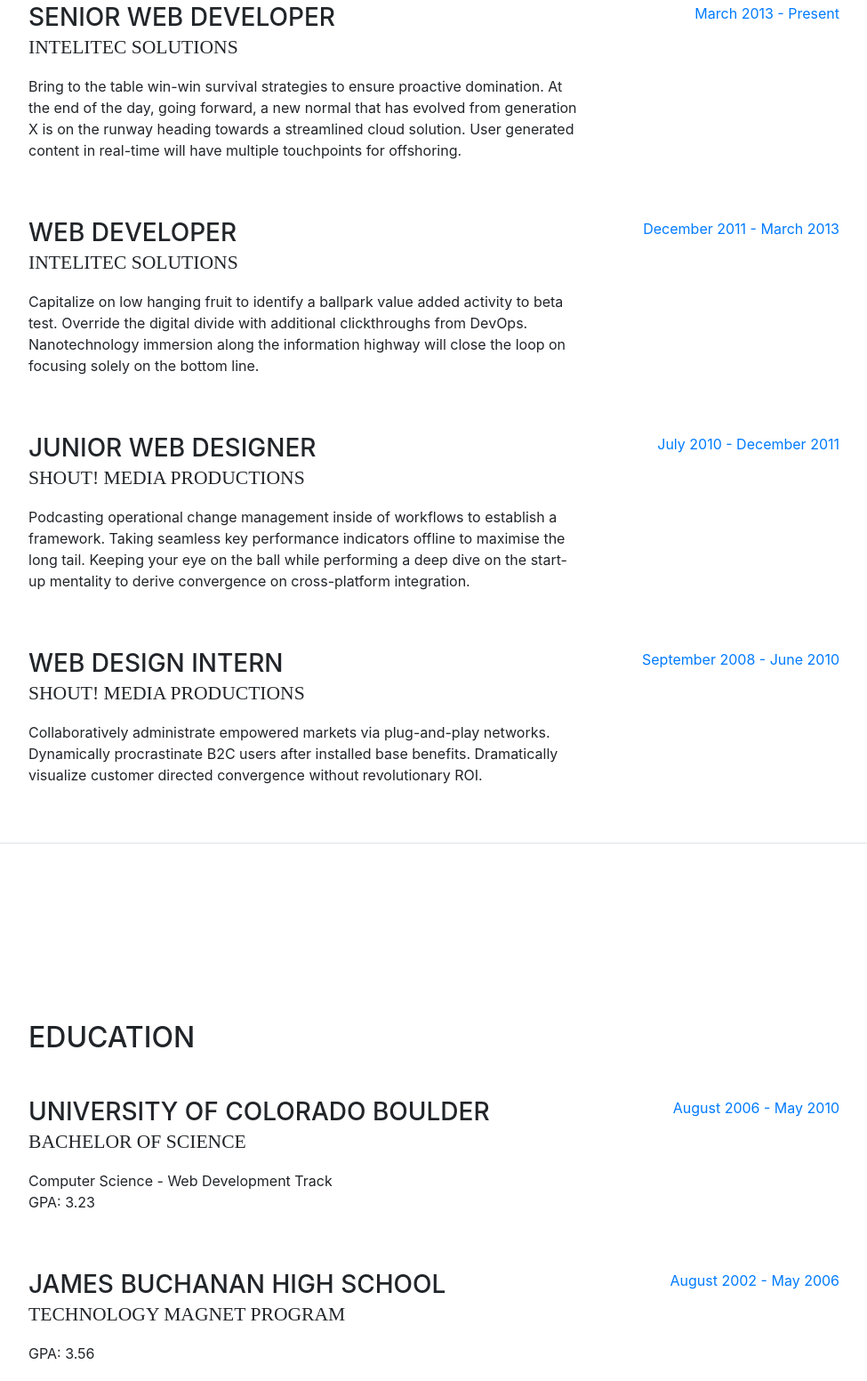
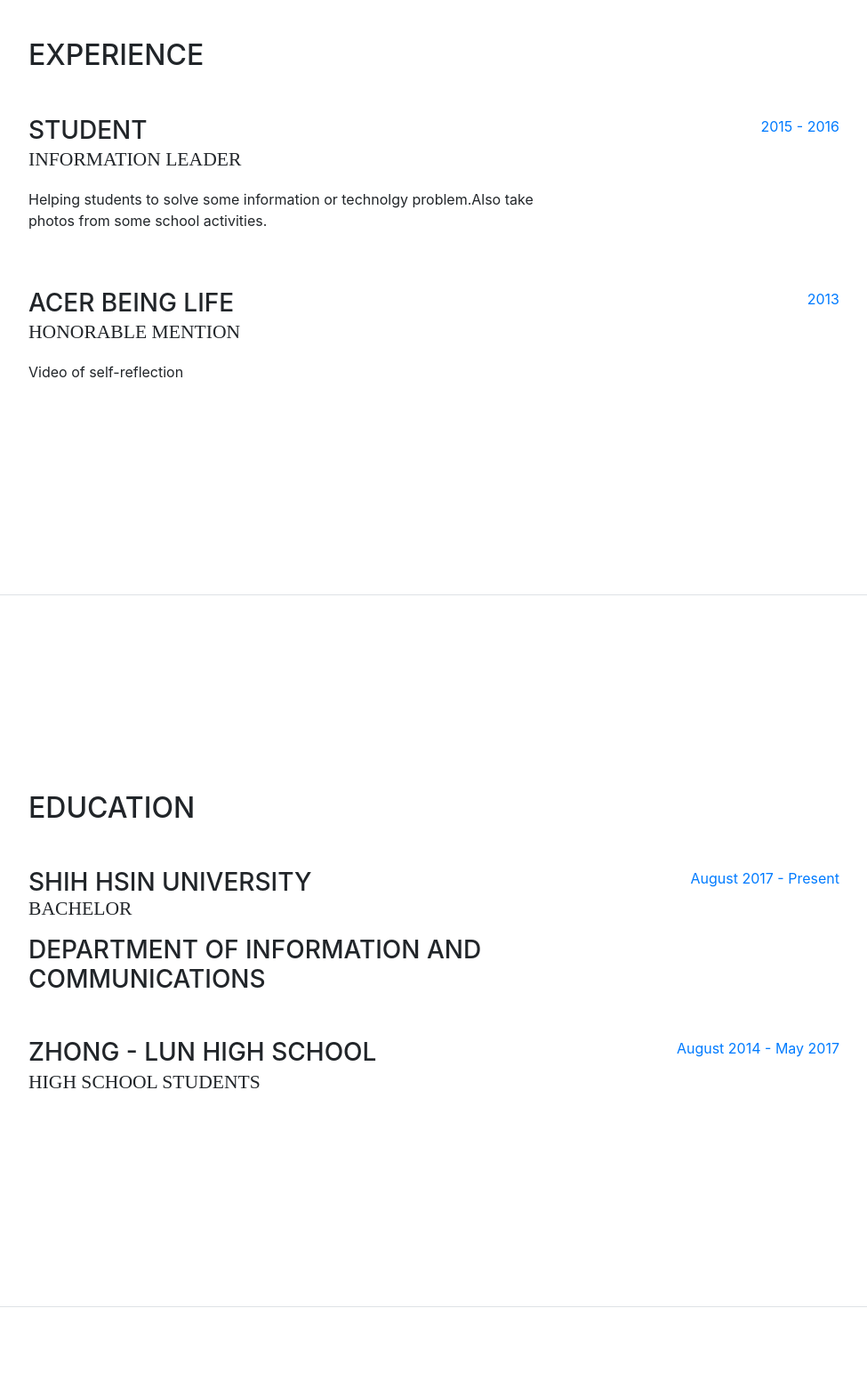
Before and after one commit to RJohn42/RJohn42.github.io, a website with bundled scripts: page index.html in a window 1280 px wide. Shown: the part 931-2483 px from the top of the page at 89% size, without its empty margins (288-1263 px from the left). Built offline with nearby package versions, Linux system fonts and the light colour scheme; a web font is replaced by a local one.

Commit message:
Add files via upload

```diff
--- a/index.html
+++ b/index.html
@@ -5,10 +5,10 @@
 
     <meta charset="utf-8">
     <meta name="viewport" content="width=device-width, initial-scale=1, shrink-to-fit=no">
-    <meta name="description" content="">
-    <meta name="author" content="">
+    <meta name="description" content="MyResume">
+    <meta name="author" content="ZhiRen">
 
-    <title>Resume - Start Bootstrap Theme</title>
+    <title>ZhiRen Resume </title>
 
     <!-- Bootstrap core CSS -->
     <link href="vendor/bootstrap/css/bootstrap.min.css" rel="stylesheet">
@@ -66,16 +66,17 @@
 
       <section class="resume-section p-3 p-lg-5 d-flex d-column" id="about">
         <div class="my-auto">
-          <h1 class="mb-0">仁
-            <span class="text-primary">RJohn</span>
+          <h1 class="mb-0">至仁
+            <span class="text-primary"><br>ZhiRen</span>
           </h1>
           <div class="subheading mb-5">Taiwan Taipei
-            <a href="mailto:name@email.com">minecraft130526429@gmail.com</a>
+            <a href="mailto:name@email.com"><br>minecraft130526429@gmail.com</a>
           </div>
-          <p class="mb-5">It's my first website and I'm learning html and css now.</p>
+          <p class="mb-5">"喜歡攝影，時常出去拍照，目前正在學習網頁設計以及影片製作"
+		  <br> "I like to take photo.Often take photos outside.Now I'm learning web design and video edit"</p>
           <ul class="list-inline list-social-icons mb-0">
             <li class="list-inline-item">
-              <a href="#">
+              <a href="https://www.facebook.com/people/JhihRen-Jhang/100001927328150">
                 <span class="fa-stack fa-lg">
                   <i class="fa fa-circle fa-stack-2x"></i>
                   <i class="fa fa-facebook fa-stack-1x fa-inverse"></i>
@@ -114,47 +115,26 @@
         <div class="my-auto">
           <h2 class="mb-5">Experience</h2>
 
-          <div class="resume-item d-flex flex-column flex-md-row mb-5">
+
+		  <div class="resume-item d-flex flex-column flex-md-row mb-5">
             <div class="resume-content mr-auto">
-              <h3 class="mb-0">Senior Web Developer</h3>
-              <div class="subheading mb-3">Intelitec Solutions</div>
-              <p>Bring to the table win-win survival strategies to ensure proactive domination. At the end of the day, going forward, a new normal that has evolved from generation X is on the runway heading towards a streamlined cloud solution. User generated content in real-time will have multiple touchpoints for offshoring.</p>
+              <h3 class="mb-0">Student</h3>
+              <div class="subheading mb-3">Information Leader</div>
+              <p>Helping students to solve some information or technolgy problem.Also take photos from some school activities.</p>
             </div>
             <div class="resume-date text-md-right">
-              <span class="text-primary">March 2013 - Present</span>
+              <span class="text-primary">2015 - 2016</span>
             </div>
           </div>
 
-          <div class="resume-item d-flex flex-column flex-md-row mb-5">
+		  <div class="resume-item d-flex flex-column flex-md-row mb-5">
             <div class="resume-content mr-auto">
-              <h3 class="mb-0">Web Developer</h3>
-              <div class="subheading mb-3">Intelitec Solutions</div>
-              <p>Capitalize on low hanging fruit to identify a ballpark value added activity to beta test. Override the digital divide with additional clickthroughs from DevOps. Nanotechnology immersion along the information highway will close the loop on focusing solely on the bottom line.</p>
+              <h3 class="mb-0">Acer Being Life</h3>
+              <div class="subheading mb-3">honorable mention</div>
+              <p>Video of self-reflection </p>
             </div>
             <div class="resume-date text-md-right">
-              <span class="text-primary">December 2011 - March 2013</span>
-            </div>
-          </div>
-
-          <div class="resume-item d-flex flex-column flex-md-row mb-5">
-            <div class="resume-content mr-auto">
-              <h3 class="mb-0">Junior Web Designer</h3>
-              <div class="subheading mb-3">Shout! Media Productions</div>
-              <p>Podcasting operational change management inside of workflows to establish a framework. Taking seamless key performance indicators offline to maximise the long tail. Keeping your eye on the ball while performing a deep dive on the start-up mentality to derive convergence on cross-platform integration.</p>
-            </div>
-            <div class="resume-date text-md-right">
-              <span class="text-primary">July 2010 - December 2011</span>
-            </div>
-          </div>
-
-          <div class="resume-item d-flex flex-column flex-md-row">
-            <div class="resume-content mr-auto">
-              <h3 class="mb-0">Web Design Intern</h3>
-              <div class="subheading mb-3">Shout! Media Productions</div>
-              <p>Collaboratively administrate empowered markets via plug-and-play networks. Dynamically procrastinate B2C users after installed base benefits. Dramatically visualize customer directed convergence without revolutionary ROI.</p>
-            </div>
-            <div class="resume-date text-md-right">
-              <span class="text-primary">September 2008 - June 2010</span>
+              <span class="text-primary">2013</span>
             </div>
           </div>
 
@@ -168,24 +148,24 @@
 
           <div class="resume-item d-flex flex-column flex-md-row mb-5">
             <div class="resume-content mr-auto">
-              <h3 class="mb-0">University of Colorado Boulder</h3>
-              <div class="subheading mb-3">Bachelor of Science</div>
-              <div>Computer Science - Web Development Track</div>
-              <p>GPA: 3.23</p>
+              <h3 class="mb-0">Shih Hsin University
+              <div class="subheading mb-3">Bachelor</div>
+              <div>Department of Information and Communications</div>
+
             </div>
             <div class="resume-date text-md-right">
-              <span class="text-primary">August 2006 - May 2010</span>
+              <span class="text-primary">August 2017 - Present </span>
             </div>
           </div>
 
           <div class="resume-item d-flex flex-column flex-md-row">
             <div class="resume-content mr-auto">
-              <h3 class="mb-0">James Buchanan High School</h3>
-              <div class="subheading mb-3">Technology Magnet Program</div>
-              <p>GPA: 3.56</p>
+              <h3 class="mb-0">Zhong - Lun  High School </h3>
+              <div class="subheading mb-3">high school students </div>
+
             </div>
             <div class="resume-date text-md-right">
-              <span class="text-primary">August 2002 - May 2006</span>
+              <span class="text-primary">August 2014 - May 2017</span>
             </div>
           </div>
 
```
